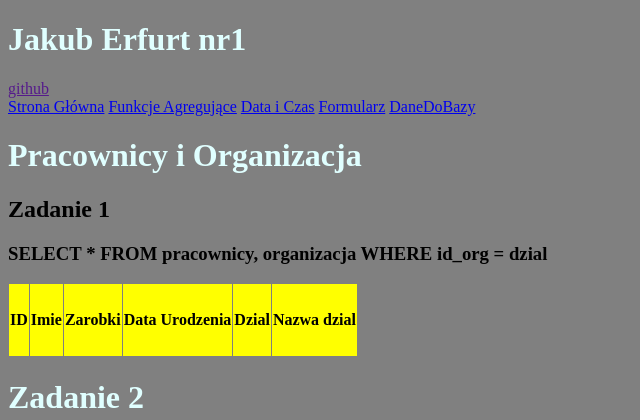
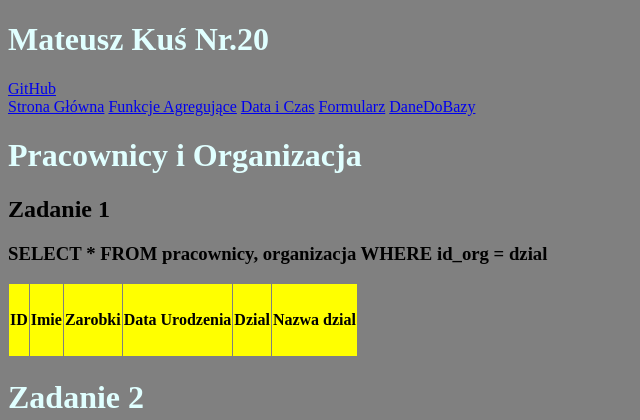
Before and after one commit to AD-2018/sql-php-pierwsza_strona-Kus0202, a PHP site: page /pracownicy_organizacja.php in a window 1280 px wide. Shown: the top 420 px of the page, without its empty margins (0-640 px from the left). Run offline with PHP 8.4, Linux system fonts and the light colour scheme; data that the repository does not hold is empty.

Commit message:
Update pracownicy_organizacja.php

```diff
--- a/pracownicy_organizacja.php
+++ b/pracownicy_organizacja.php
@@ -7,8 +7,8 @@
     <link rel="stylesheet" href="style.css">
 </head>
 <body>
-    <h1>Jakub Erfurt nr1</h1>
-    <a href="">github</a>
+    <h1>Mateusz Kuś Nr.20</h1>
+    <a href="https://github.com/AD-2018/sql-php-pierwsza_strona-Kus0202">GitHub</a>
     <br>
     <a href="index.php">Strona Główna</a>
     <a href="funkcje_agregujące.php">Funkcje Agregujące</a>
```
